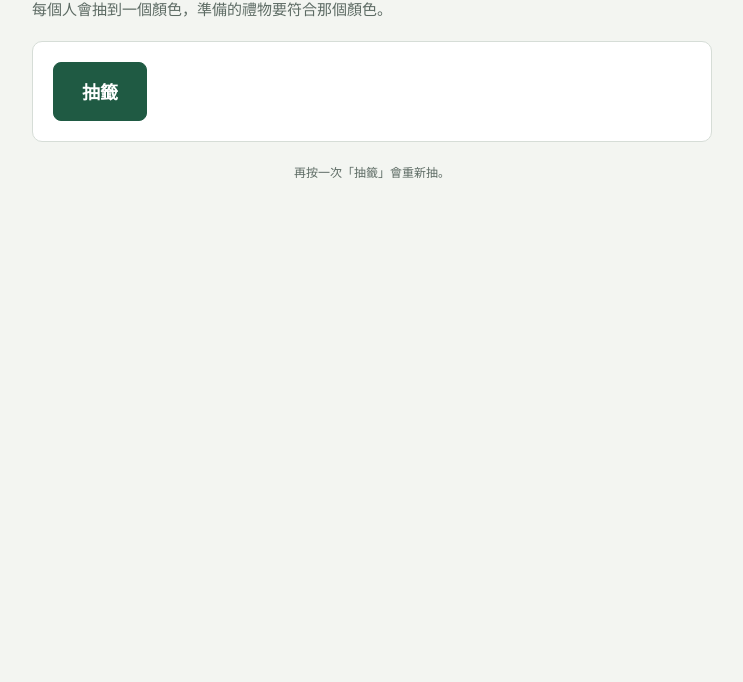
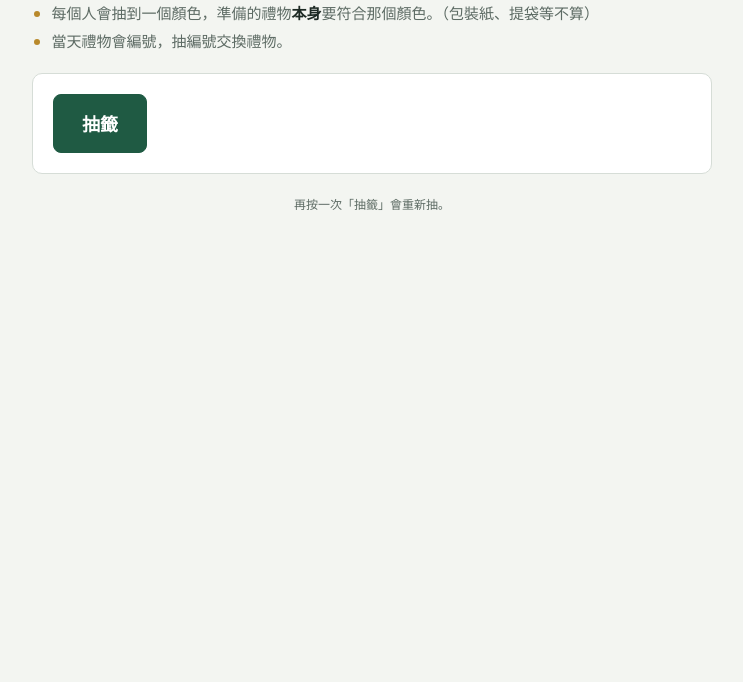
Before and after one commit to natsunari/test0000, a plain HTML site: page index.html in a window 1280 px wide. Shown: the part 118-800 px from the top of the page, without its empty margins (268-1011 px from the left). Drawn offline with Linux system fonts and the light colour scheme; a web font is replaced by a local one.

Commit message:
Update rules text: gift itself must match color, numbered exchange
Co-Authored-By: Claude Opus 5.5 <noreply@anthropic.com>
Claude-Session: https://claude.ai/code/session_01DYDbQJUTJeqAkLnVAzJoJa

```diff
--- a/index.html
+++ b/index.html
@@ -49,6 +49,9 @@ header { display: grid; gap: 6px; }
 .eyebrow { font-size: 12px; letter-spacing: .12em; color: var(--berry); font-weight: 700; }
 h1 { font-family: var(--font-display); font-weight: 700; font-size: clamp(30px, 7vw, 42px); line-height: 1.15; margin: 0; text-wrap: balance; }
 header p { margin: 0; color: var(--muted); }
+.rules { margin: 4px 0 0; padding-left: 1.3em; color: var(--muted); display: grid; gap: 4px; }
+.rules b { color: var(--ink); }
+.rules li::marker { color: var(--gold); }
 
 .panel { background: var(--surface); border: 1px solid var(--line); border-radius: var(--radius); padding: 20px; display: grid; gap: 18px; }
 .field { display: grid; gap: 6px; }
@@ -103,7 +106,10 @@ footer { font-size: 12px; color: var(--muted); text-align: center; }
   <header>
     <span class="eyebrow">CHRISTMAS GIFT EXCHANGE</span>
     <h1>聖誕交換禮物抽籤</h1>
-    <p>每個人會抽到一個顏色，準備的禮物要符合那個顏色。</p>
+    <ul class="rules">
+      <li>每個人會抽到一個顏色，準備的禮物<b>本身</b>要符合那個顏色。（包裝紙、提袋等不算）</li>
+      <li>當天禮物會編號，抽編號交換禮物。</li>
+    </ul>
   </header>
 
   <section class="panel">
```
Also changed, not shown: 1 other file.
